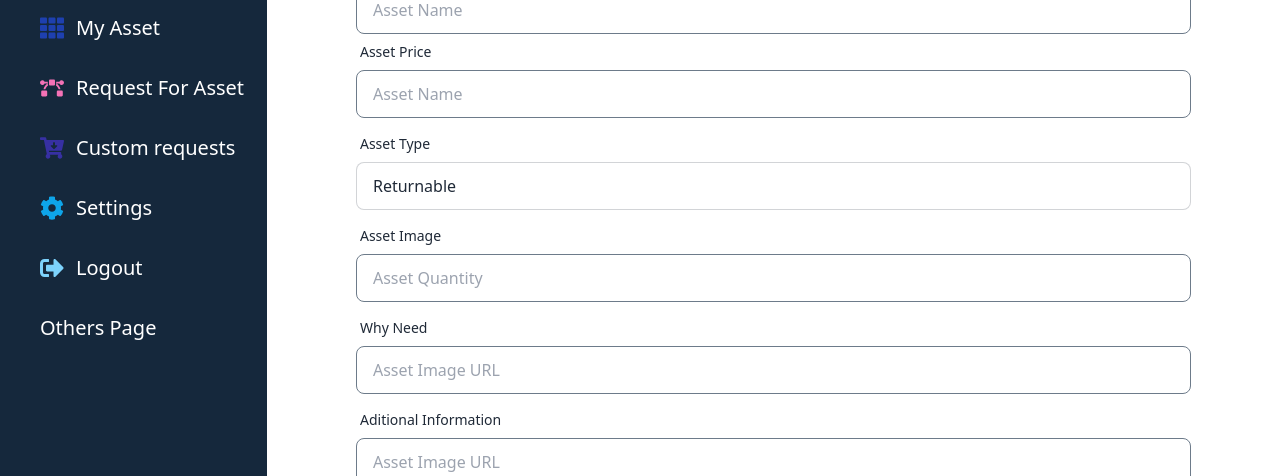
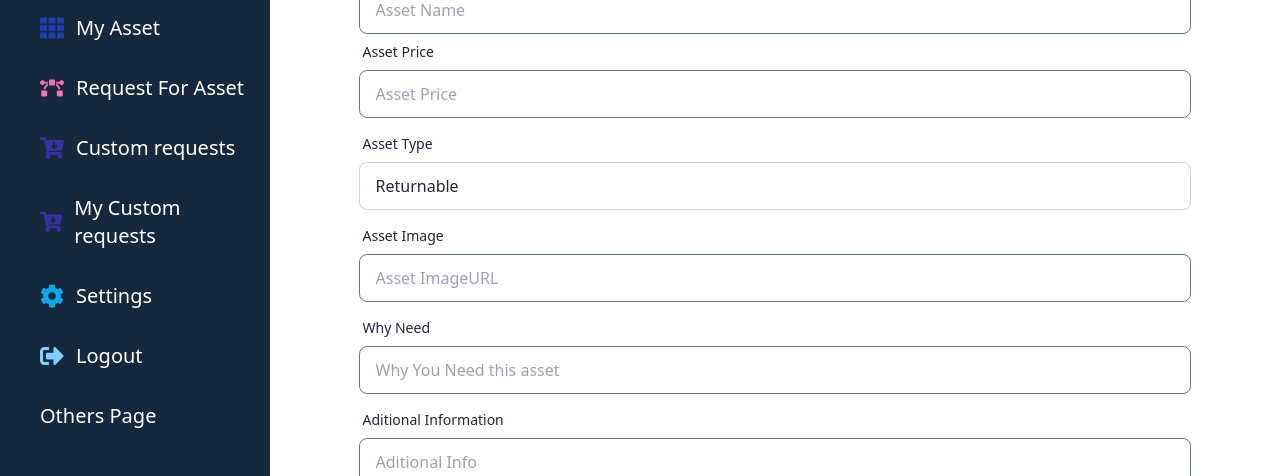
Before and after one commit to 0rakib0/AssetManagement-client, a React (Vite) app: page /dashbord/custom-request in a window 1280 px wide. Shown: the part 324-800 px from the top of the page. Built offline with nearby package versions, Linux system fonts and the light colour scheme; no server answers.

Commit message:
employ custom request send

```diff
--- a/src/Pages/Dashbord/CustomRequest/CustomRequest.jsx
+++ b/src/Pages/Dashbord/CustomRequest/CustomRequest.jsx
@@ -1,11 +1,49 @@
+import axios from "axios";
+import useAuth from "../../../Hooks/useAuth";
+import Swal from "sweetalert2";
 
 
 const CustomRequest = () => {
 
+    const { user } = useAuth()
+
     const handleSubmit = (event) => {
         event.preventDefault()
         const form = event.target
-        console.log(form)
+        const assetName = form.name.value
+        const assetPrice = form.price.value
+        const assetype = form.assetype.value
+        const assetImage = form.image.value
+        const whyNeed = form.need.value
+        const info = form.info.value
+        console.log(assetName, assetPrice, assetype, assetImage, whyNeed, info)
+
+        const customRequest = {
+            assetName,
+            assetPrice,
+            assetype,
+            assetImage,
+            whyNeed,
+            info,
+            userEmail: user?.email,
+            requestDate: new (Date)
+        }
+
+        axios.post('http://localhost:5000/custom-Request', customRequest)
+            .then(res => {
+                if (res.data.insertedId) {
+                    Swal.fire({
+                        position: "top-end",
+                        icon: "success",
+                        title: "Request successfully send. pleae waite for responce!",
+                        showConfirmButton: false,
+                        timer: 1500
+                    });
+                    form.reset()
+                }
+            })
+
+
 
     }
 
@@ -28,7 +66,7 @@ const CustomRequest = () => {
                                 <label className="label">
                                     <span className="label-text">Asset Price</span>
                                 </label>
-                                <input type="text" placeholder="Asset Name" name="name" className="input input-bordered border-thirdColor" required />
+                                <input type="number" placeholder="Asset Price" name="price" className="input input-bordered border-thirdColor" required />
 
                             </div>
                             <div className="form-control">
@@ -44,20 +82,20 @@ const CustomRequest = () => {
                                 <label className="label">
                                     <span className="label-text">Asset Image</span>
                                 </label>
-                                <input type="number" placeholder="Asset Quantity" name="quatity" className="input input-bordered border-thirdColor" required />
+                                <input type="text" placeholder="Asset ImageURL" name="image" className="input input-bordered border-thirdColor" required />
                             </div>
 
                             <div className="form-control">
                                 <label className="label">
                                     <span className="label-text">Why Need</span>
                                 </label>
-                                <input type="text" placeholder="Asset Image URL" name="image" className="input input-bordered border-thirdColor" required />
+                                <input type="text" placeholder="Why You Need this asset" name="need" className="input input-bordered border-thirdColor" required />
                             </div>
                             <div className="form-control">
                                 <label className="label">
                                     <span className="label-text">Aditional Information</span>
                                 </label>
-                                <input type="text" placeholder="Asset Image URL" name="image" className="input input-bordered border-thirdColor" required />
+                                <input type="text" placeholder="Aditional Info" name="info" className="input input-bordered border-thirdColor" required />
                             </div>
 
                             <div className="form-control mt-6">
--- /dev/null
+++ b/src/Pages/Dashbord/MyCustomRequest/MyCustomRex.jsx
@@ -0,0 +1,12 @@
+
+
+const MyCustomRequest = () =>{
+    return (
+        <div className="mt-6">
+            <h2 className="text-center text-4xl border-b-2 border-primaryColor w-5/12 mx-auto uppercase pb-4">My Custom Request</h2>
+        </div>
+    )
+}
+
+
+export default MyCustomRequest
--- a/src/Routs/Routs.jsx
+++ b/src/Routs/Routs.jsx
@@ -16,6 +16,7 @@ import RequestForAsset from "../Pages/Dashbord/RequestForAsset/RequestForAsset";
 import MyAsset from "../Pages/Dashbord/MyAsset/MyAsset";
 import AllRequest from "../Pages/Dashbord/AllRequest/AllRequest";
 import CustomRequest from "../Pages/Dashbord/CustomRequest/CustomRequest";
+import MyCustomRequest from "../Pages/Dashbord/MyCustomRequest/MyCustomRex";
 
 
   const router = createBrowserRouter([
@@ -80,6 +81,10 @@ import CustomRequest from "../Pages/Dashbord/CustomRequest/CustomRequest";
         {
           path:'custom-request',
           element: <CustomRequest></CustomRequest>
+        },
+        {
+          path:'my-custom-request',
+          element: <MyCustomRequest></MyCustomRequest>
         }
       ]
     }
--- a/src/Shared/Dashbord/SideBar.jsx
+++ b/src/Shared/Dashbord/SideBar.jsx
@@ -58,6 +58,10 @@ const SideBar = () => {
                             <li> <NavLink className='flex gap-3 items-center' to='request-for-asset'><FaBezierCurve className="text-pink-400 text-2xl"></FaBezierCurve>Request For Asset</NavLink></li>
 
                             <li> <NavLink className='flex gap-3 items-center' to='custom-request'><FaCartArrowDown className="text-indigo-800 text-2xl"></FaCartArrowDown>Custom requests</NavLink></li>
+
+
+                            <li> <NavLink className='flex gap-3 items-center' to='my-custom-request'><FaCartArrowDown className="text-indigo-800 text-2xl"></FaCartArrowDown>My Custom requests</NavLink></li>
+
                             <li> <NavLink className='flex gap-3 items-center'><FaCog className="text-sky-500 text-2xl"></FaCog>Settings</NavLink></li>
 
                             <li> <NavLink className='flex gap-3 items-center'><FaSignOutAlt className="text-sky-300 text-2xl"></FaSignOutAlt>Logout</NavLink></li>
```
